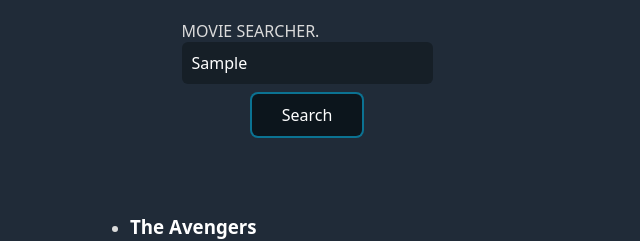
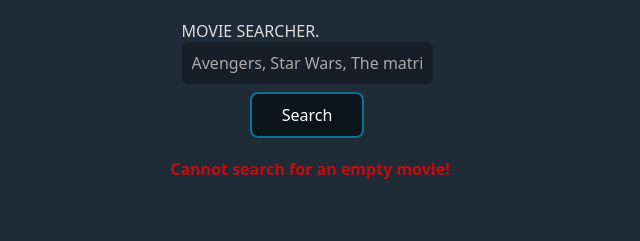
Before and after one commit to Espadv69/PruebaTecnica-2_React, a React (Vite) app: page / in a window 1280 px wide. Both pictures are taken after typing "Sample" into the empty fields and a click on the button "Search". Shown: the top 241 px of the page, without its empty margins (330-970 px from the left). Built offline with nearby package versions, Linux system fonts and the light colour scheme.

Commit message:
Update: - Messages to guide user

```diff
--- a/src/components/App.jsx
+++ b/src/components/App.jsx
@@ -1,64 +1,87 @@
-import './App.css'
-import { useState, useEffect } from 'react'
-import { MoviesRender } from './RenderMovies.jsx'
-import { useMovies } from './hooks/useMovies.js'
+import './App.css'  // Import CSS styles for the application
+import { useState, useEffect, useRef } from 'react'  // Import React hooks: useState, useEffect, and useRef
+import { MoviesRender } from './RenderMovies.jsx'  // Import the MoviesRender component to display movies
+import { useMovies } from './hooks/useMovies.js'  // Import the useMovies custom hook to fetch movie data
 
+// Custom hook to handle search logic
+function useSearch() {
+  const [search, updateSearch] = useState('')  // State for search query
+  const [error, setError] = useState(null)  // State for error messages
+  const isFirstInput = useRef(true)  // Ref to check if it is the first search input
+
+  useEffect(() => {
+    // Check if it's the first input
+    if (isFirstInput.current) {
+      isFirstInput.current = search === ''  // Set to false if the search is not empty
+      return  // Exit early
+    }
+
+    // Validate the search input
+    if (search === '') {
+      setError('Cannot search for an empty movie!')  // Set error if search is empty
+      return  // Exit early
+    }
+
+    if (search.match(/^\d+$/)) {
+      setError('Cannot search for a movie with a number')  // Set error if search contains only numbers
+      return  // Exit early
+    }
+
+    if (search.length < 3) {
+      setError('Search must be at least 3 characters long')  // Set error if search length is less than 3 characters
+      return  // Exit early
+    }
+
+    setError(null)  // Clear error if search is valid
+  }, [search])  // Depend on `search` state to run the effect
+
+  return { search, updateSearch, error }  // Return the search state, update function, and error
+}
+
+// Main App component
 function App() {
-  // Get the mappedMovies data from the custom hook useMovies
+  // Get movie data from the custom hook useMovies
   const { movies } = useMovies()
-  const [query, setQuery] = useState('')
-  const [error, setError] = useState(null)
+  // Get search state, update function, and error from the custom hook useSearch
+  const { search, updateSearch, error } = useSearch()
 
+  // Handle form submission
   const handleSubmit = (event) => {
-    event.preventDefault()
-    console.log({ query })
+    event.preventDefault()  // Prevent the default form submission behavior
+    console.log({ search })  // Log the search query to the console
+    updateSearch('')  // Clear the search input field after submission
   }
 
+  // Handle changes in the search input field
   const handleChange = (event) => {
-    const newQuery = event.target.value
-    if (newQuery.startsWith(' ')) return
-    setQuery(event.target.value)
+    updateSearch(event.target.value)  // Update the search state with the new value
   }
-
-  useEffect(() => {
-    if (query === '') {
-      setError('¡No se puede buscar una película vacía!')
-      return
-    }
-
-    if (query.match(/^\d+$/)) {
-      setError('No se puede buscar una película con un número')
-      return
-    }
-
-    if (query.length < 3) {
-      setError('La búsqueda debe tener al menos 3 carácteres')
-      return
-    }
-
-    setError(null)
-  }, [query])
 
   return (
     <div>
       <header>
-        <form className='form' onSubmit={handleSubmit}>
+        <form className='form' onSubmit={handleSubmit}>  {/* Form for submitting search queries */}
           <label>
-            MOVIE SEARCHER.
-            <input onChange={handleChange} value={query} name='query' placeholder='Avengers, Star Wars, The matrix...' />
+            MOVIE SEARCHER.  {/* Label for the search input */}
+            <input
+              onChange={handleChange}  // Update state on input change
+              value={search}  // Set input value to the current search state
+              name='search'  // Name of the input field
+              placeholder='Avengers, Star Wars, The matrix...'  // Placeholder text for the input field
+            />
           </label>
 
-          <button>Search</button>
+          <button>Search</button>  {/* Button to submit the search form */}
         </form>
-        {error && <p className='error'>{error}</p>}
+        {error && <p className='error'>{error}</p>}  {/* Display error message if there is an error */}
       </header>
 
       <main>
-        {/* Render the MoviesRender component, passing the mappedMovies as a prop */}
-        <MoviesRender movies={movies}/>
+        {/* Render the MoviesRender component, passing the movie data as a prop */}
+        <MoviesRender movies={movies} />
       </main>
     </div>
   )
 }
 
-export default App
+export default App  // Export the App component as the default export
```
